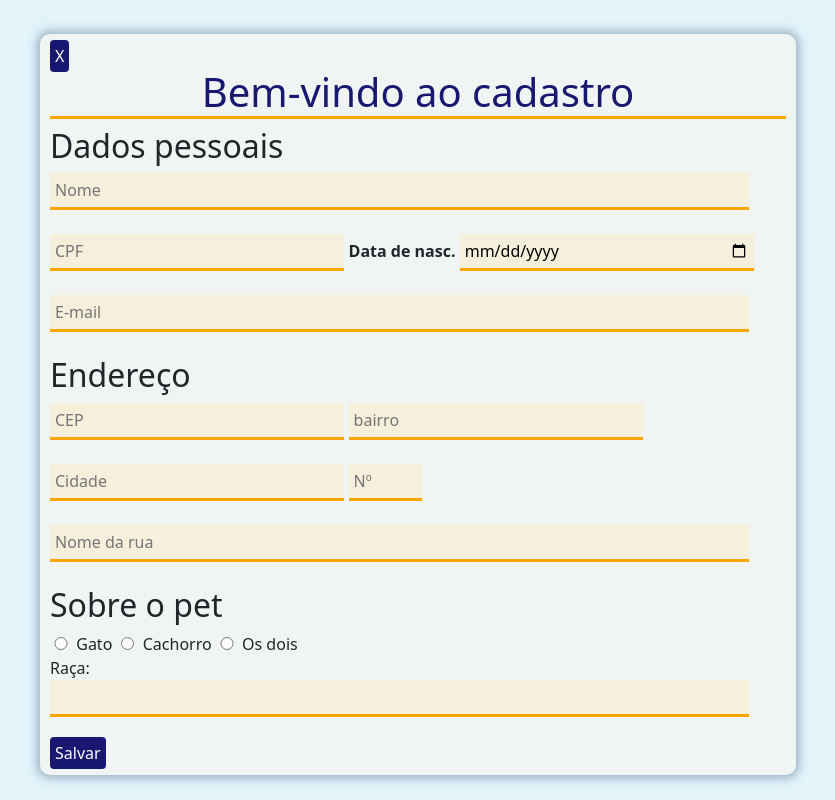
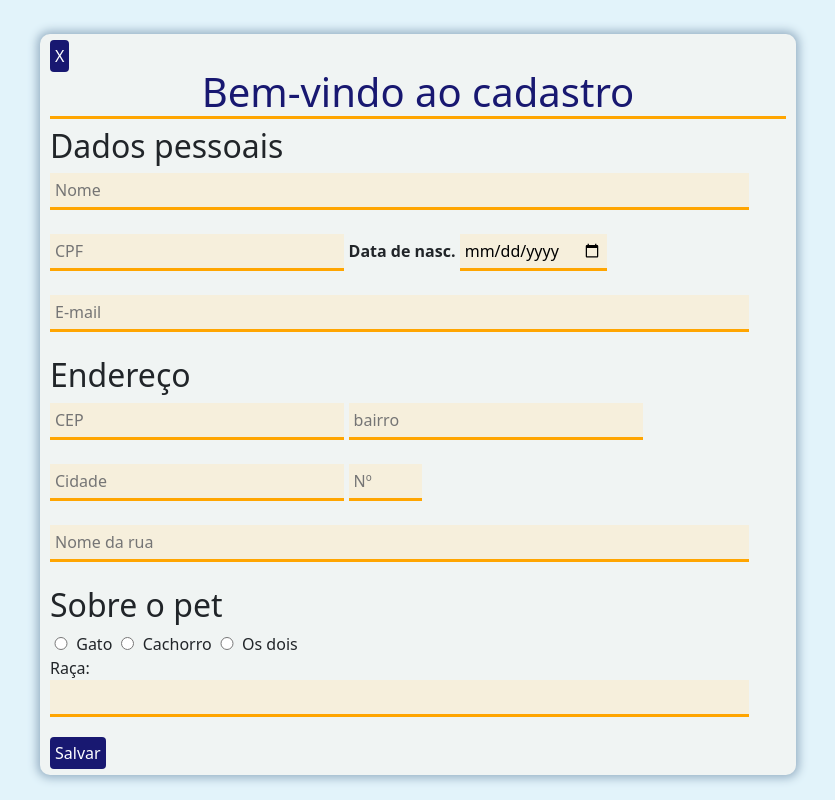
Before and after one commit to MariaClara-1005/projeto, a plain HTML site: page cadastro1.html in a window 1280 px wide. Shown: the whole page, without its empty margins (222-1057 px from the left). Drawn offline with nearby package versions, Linux system fonts and the light colour scheme.

Commit message:
tela de cadastro

```diff
--- a/cadastro1.html
+++ b/cadastro1.html
@@ -19,7 +19,7 @@
             <input type="number" name="" id="" placeholder="CPF">
 
             <b>Data de nasc.</b>
-            <input type="date" name="" id="">
+            <input type="date" name="" id="" class="data">
             <br><br>
             <input type="email" name="" id="" placeholder="E-mail" class="grande">
             <br><br>
--- a/src/css/cadastro.css
+++ b/src/css/cadastro.css
@@ -43,6 +43,9 @@ input {
 .pequeno {
     width: 10%;
 }
+.data {
+    width: 20%;
+}
 .botao {
     color: white;
     background-color: rgb(24, 24, 113);
```
